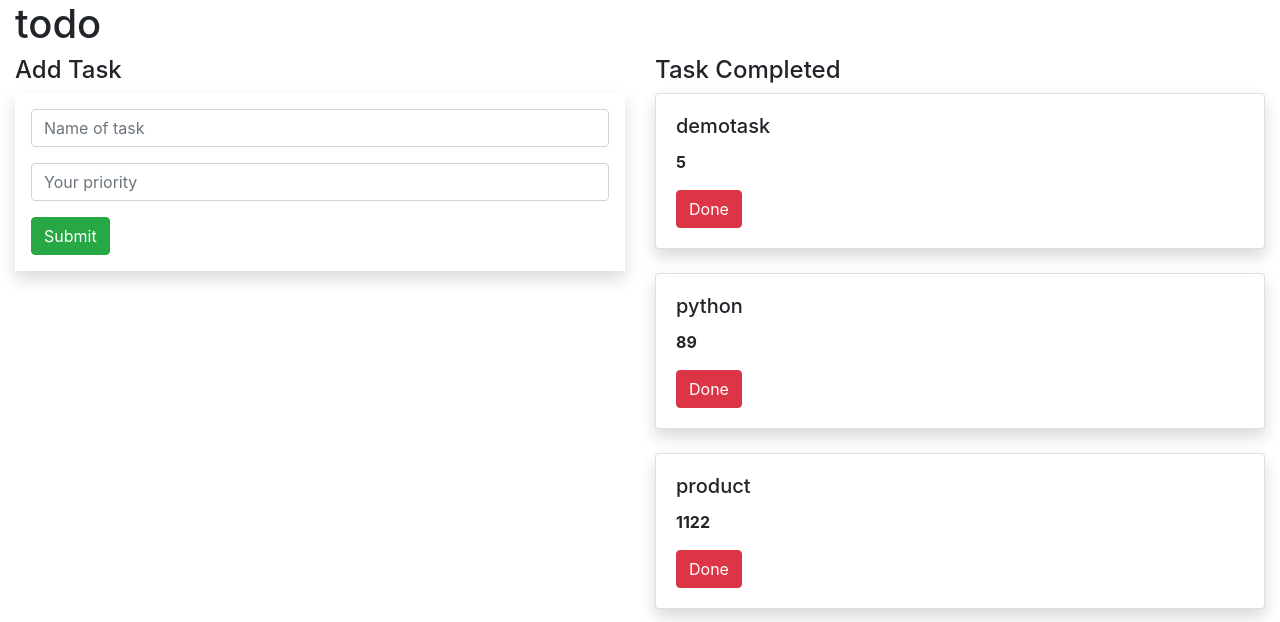
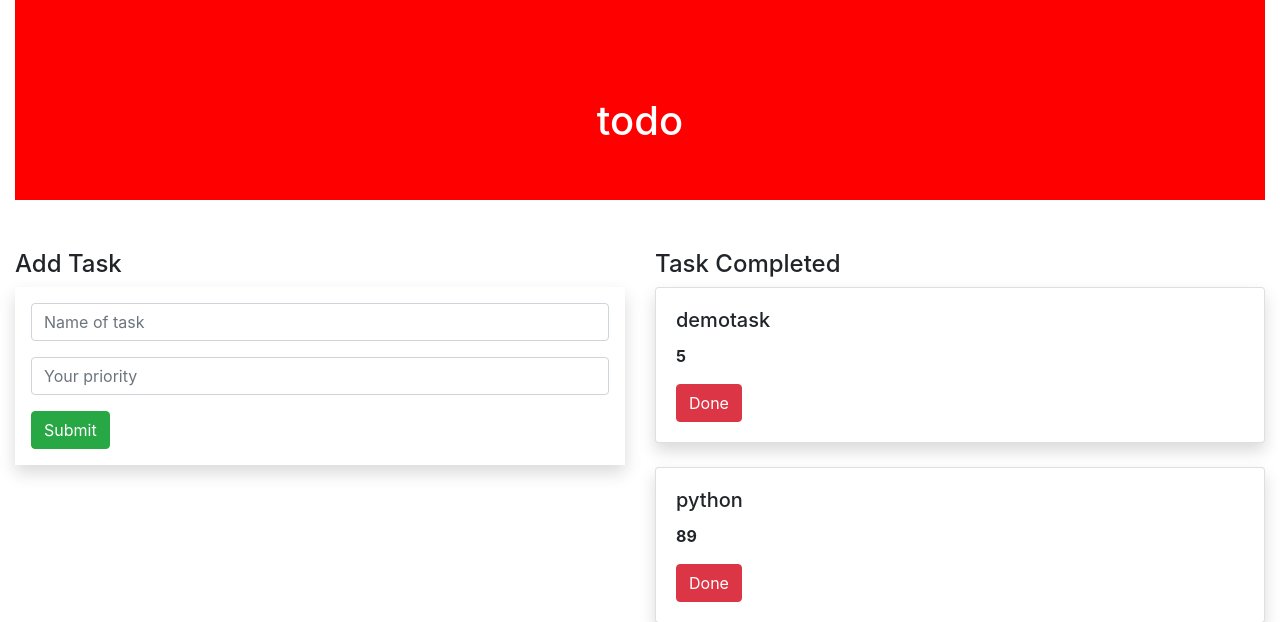
Before and after one commit to Amaljith64/Todo-Project, a Django app: page / in a window 1280 px wide. Shown: the top 622 px of the page. Run offline with Django 4.2, Linux system fonts and the light colour scheme; data comes from the database, SQL or seed files in the repository.

Commit message:
style 2 not completed

```diff
--- /dev/null
+++ b/static/style.css
@@ -0,0 +1,15 @@
+.banner{
+     background-color:red;
+     width:100%;
+     height:200px;
+     margin-bottom:50px;
+
+}
+
+.banner-text{
+    top:50%;
+    left:50%;
+    position:absolute;
+    transform:translate(-50%,-50%);
+    color:white;
+}
--- a/templates/base.html
+++ b/templates/base.html
@@ -1,9 +1,10 @@
-<!DOCTYPE html>
+{% load static %}
+
 <html lang="en">
 <head>
     <meta charset="UTF-8">
     <link rel="stylesheet" href="https://cdn.jsdelivr.net/npm/bootstrap@4.6.1/dist/css/bootstrap.min.css" integrity="sha384-zCbKRCUGaJDkqS1kPbPd7TveP5iyJE0EjAuZQTgFLD2ylzuqKfdKlfG/eSrtxUkn" crossorigin="anonymous">
-
+    <link rel="stylesheet" href="{% static 'style.css' %}">
 
     <title>TODO</title>
 </head>
--- a/todo_project/urls.py
+++ b/todo_project/urls.py
@@ -13,10 +13,17 @@
     1. Import the include() function: from django.urls import include, path
     2. Add a URL to urlpatterns:  path('blog/', include('blog.urls'))
 """
+from django.conf import settings
 from django.contrib import admin
 from django.urls import path, include
+from django.conf.urls.static import static
 
 urlpatterns = [
     path('admin/', admin.site.urls),
-    path('', include ('todo_app.urls'))
+    path('', include('todo_app.urls'))
 ]
+if settings.DEBUG:
+    urlpatterns += static(settings.STATIC_URL,
+                          document_root=settings.STATIC_ROOT)
+    urlpatterns += static(settings.MEDIA_URL,
+                          document_root=settings.MEDIA_ROOT)
```
Also changed, not shown: todo_project/settings.py (+7 -1 lines).
